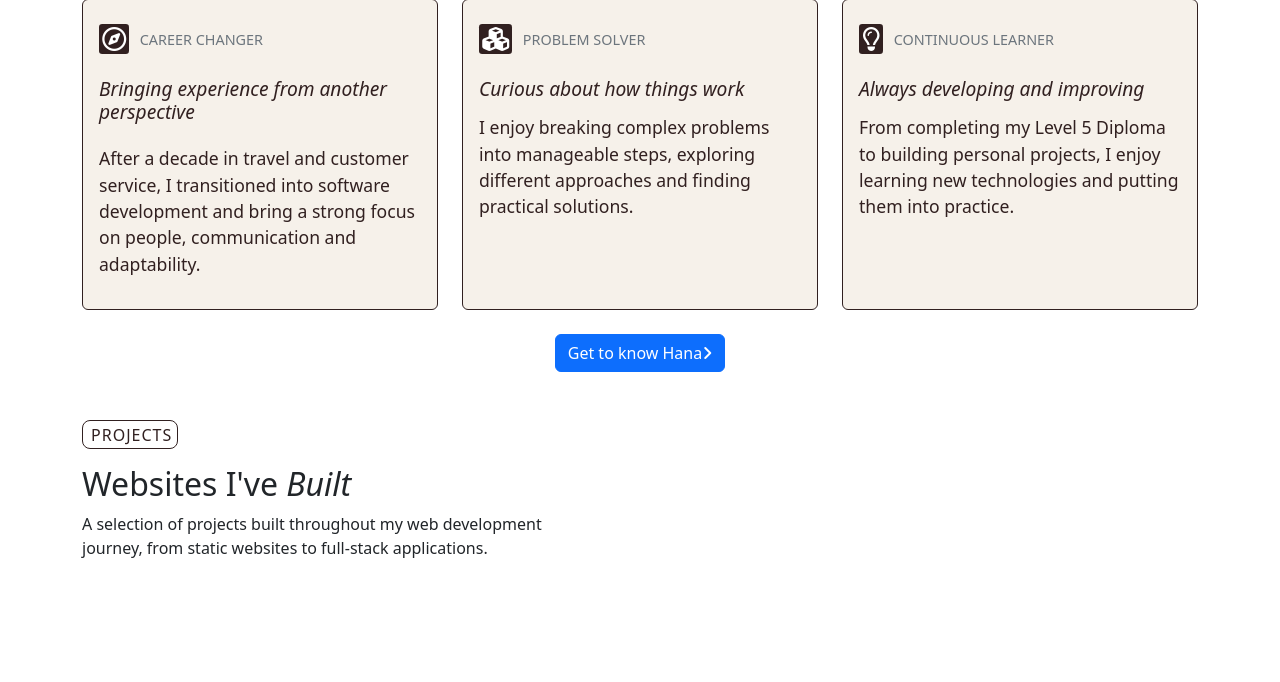
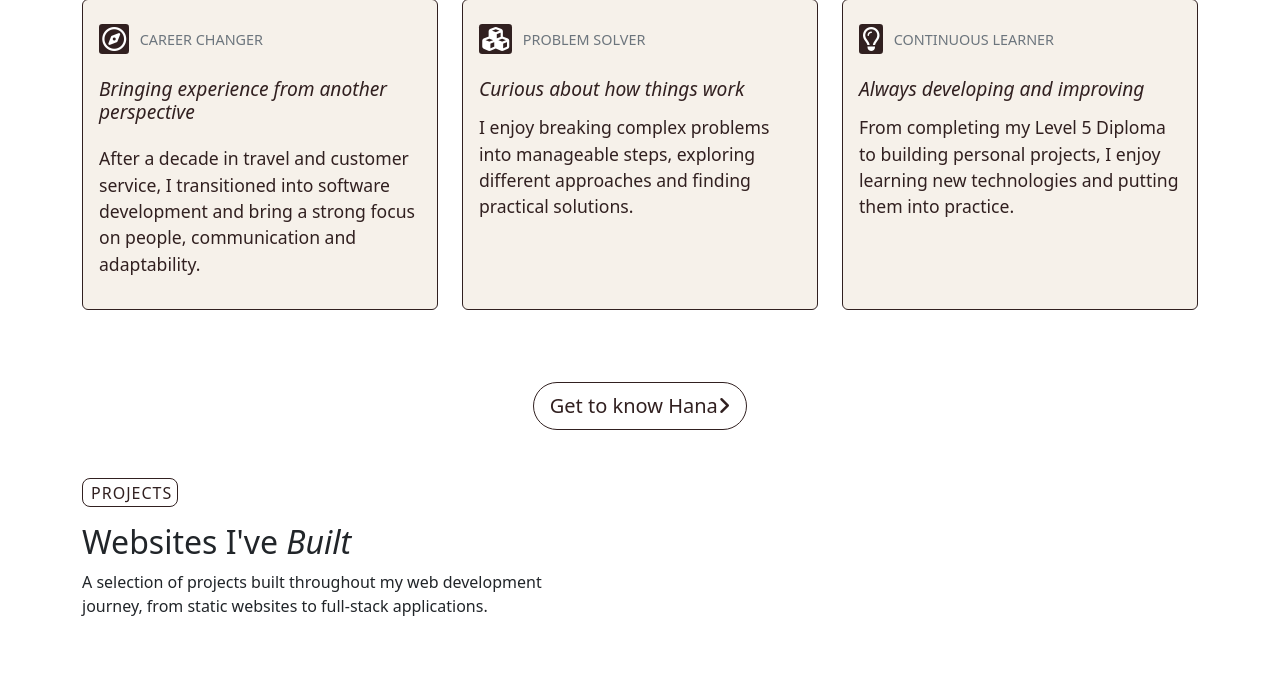
Before and after one commit to Rubina1978/portfolio-1.1, a Django app: page / in a window 1280 px wide. Shown: the part 872-1554 px from the top of the page. Before the commit the page ends 1430 px from the top, so only its background shows below. Run offline with Django 5.2, Linux system fonts and the light colour scheme; data that the repository does not hold is empty; some libraries are stand-ins or nearby versions.

Commit message:
backup before updates

```diff
--- a/new_portfolio/static/css/base.css
+++ b/new_portfolio/static/css/base.css
@@ -18,6 +18,17 @@ body {
 
 }
 
+.custom-btn {
+    border: 1px solid #312020 ;
+    color: #312020;
+    border-radius: 1.5rem;
+}
+
+.custom-btn:hover {
+    background-color: #312020;
+    color: white;
+}
+
 /* personality cards */
 .trait-cards {
     background: #f6f1ea;
@@ -32,7 +43,7 @@ body {
     font-size: 0.9rem;
     margin-bottom: 0.9rem;
 }
-
+ /* trait cards */
 .card-body .card-title span {
     display: flex;
     align-items: center;
@@ -42,7 +53,6 @@ body {
 .card-body h6 {
     font-size: 1.2rem;
     margin-bottom: 0.9rem;
-
 
 }
 .card-body p {
--- a/new_portfolio/templates/home/index.html
+++ b/new_portfolio/templates/home/index.html
@@ -76,8 +76,8 @@
                 </div>
             </div>
             <div class="col-12">
-                <div class="text-center">
-                    <a href="#" class="btn btn-primary">Get to know Hana<i class="fa-solid fa-angle-right"></i></a>
+                <div class="text-center mt-5">
+                    <a href="#" class="btn btn-lg btn-outline custom-btn">Get to know Hana<i class="fa-solid fa-angle-right"></i></a>
                 </div>
             </div>
         </div>
```
